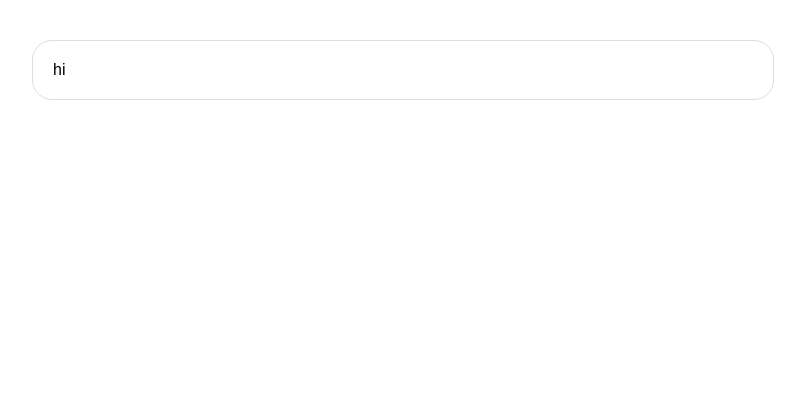
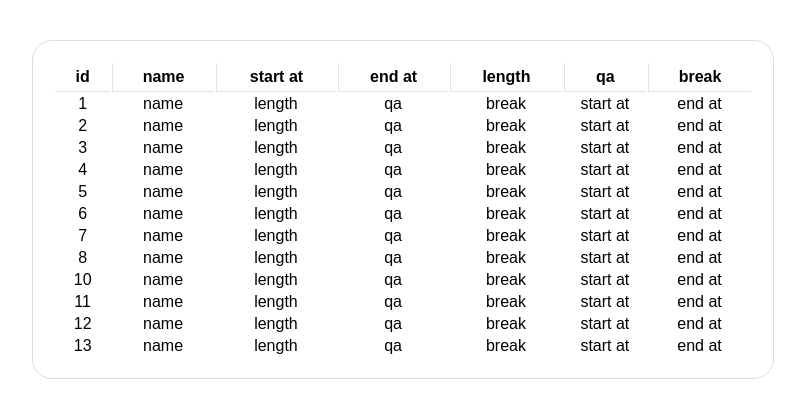
Before and after one commit to RStankov/react-not-a-conf-schedule, a React (Create React App) app: page / in a window 1280 px wide. Shown: the top 418 px of the page, without its empty margins (237-1042 px from the left). Built offline with nearby package versions, Linux system fonts and the light colour scheme; the HTML template or start-up script is replaced by a standard one.

Commit message:
Show talks

```diff
--- a/src/App.js
+++ b/src/App.js
@@ -1,9 +1,48 @@
-import React, { Component } from 'react';
+import React from 'react';
+import ScheduleTable from './ScheduleTable';
 
-export default class App extends Component {
-  render() {
-    return (
-      <main>hi</main>
-    );
-  }
+const TALKS = [{
+  id: 1,
+  name: '🤔😅⁇',
+}, {
+  id: 2,
+  name: 'Reactive Blockchain',
+}, {
+  id: 3,
+  name: 'Opening',
+}, {
+  id: 4,
+  name: 'NADCast',
+}, {
+  id: 5,
+  name: 'Integrating React Into Legacy Projects',
+}, {
+  id: 6,
+  name: 'Rebuilding Product Hunt Mobile with React.Native',
+}, {
+  id: 7,
+  name: 'Designing with React',
+}, {
+  id: 8,
+  name: 'Garbage Collection in Modern Web Applications',
+}, {
+  id: 10,
+  name: 'Humanizing Your Documentation',
+}, {
+  id: 11,
+  name: 'Rebecca Hill',
+}, {
+  id: 12,
+  name: 'Lunch Break',
+}, {
+  id: 13,
+  name: 'Coffee Break',
+}]
+
+export default function App() {
+  return (
+    <main>
+      <ScheduleTable talks={TALKS} />
+    </main>
+  );
 }
--- /dev/null
+++ b/src/ScheduleTable/index.js
@@ -0,0 +1,46 @@
+import React, { Component } from 'react';
+
+export default class ScheduleTable extends Component {
+  state = {
+    talks: this.props.talks.map(talk => ({
+      ...talk,
+      startAt: '00:00',
+      length: '30',
+      qa: '10',
+      break: '0',
+    })),
+  };
+
+  render() {
+    return (
+      <table>
+        <thead>
+          <tr>
+            <th>id</th>
+            <th>name</th>
+            <th>start at</th>
+            <th>end at</th>
+            <th>length</th>
+            <th>qa</th>
+            <th>break</th>
+          </tr>
+        </thead>
+        <tbody>
+          {this.state.talks.map(talk =>
+            <tr key={talk.id}>
+              <td>
+                {talk.id}
+              </td>
+              <td>name</td>
+              <td>length</td>
+              <td>qa</td>
+              <td>break</td>
+              <td>start at</td>
+              <td>end at</td>
+            </tr>,
+          )}
+        </tbody>
+      </table>
+    );
+  }
+}
--- a/src/index.css
+++ b/src/index.css
@@ -11,3 +11,20 @@ main {
   border-radius: 20px;
   padding: 20px;
 }
+
+table {
+  width: 100%;
+}
+
+table th {
+  border-bottom: 1px solid #dee2e6;
+  padding: 5px 10px;
+}
+
+table th + th {
+  border-left: 1px solid #dee2e6;
+}
+
+table td {
+  text-align: center;
+}
```
Also changed, not shown: 2 other files (tests, documents, lock files or other folders).
